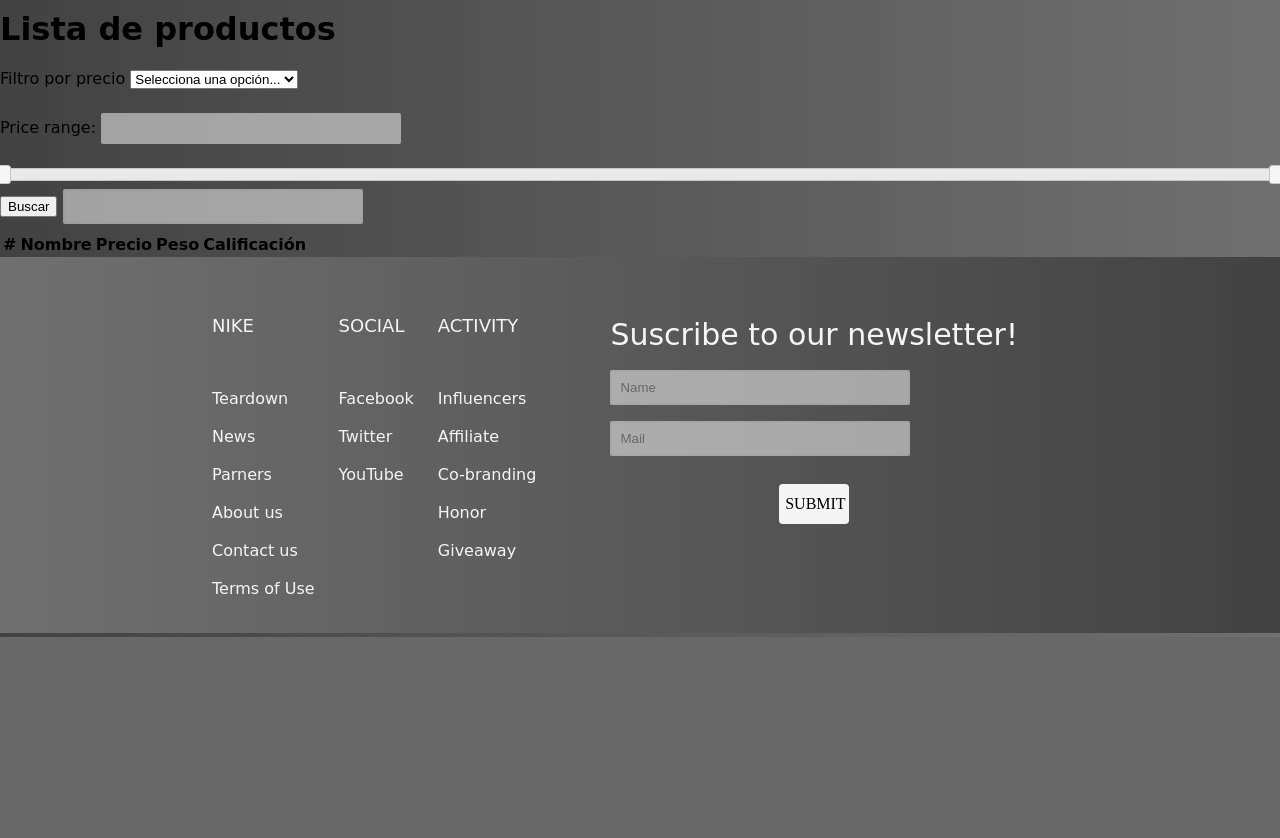
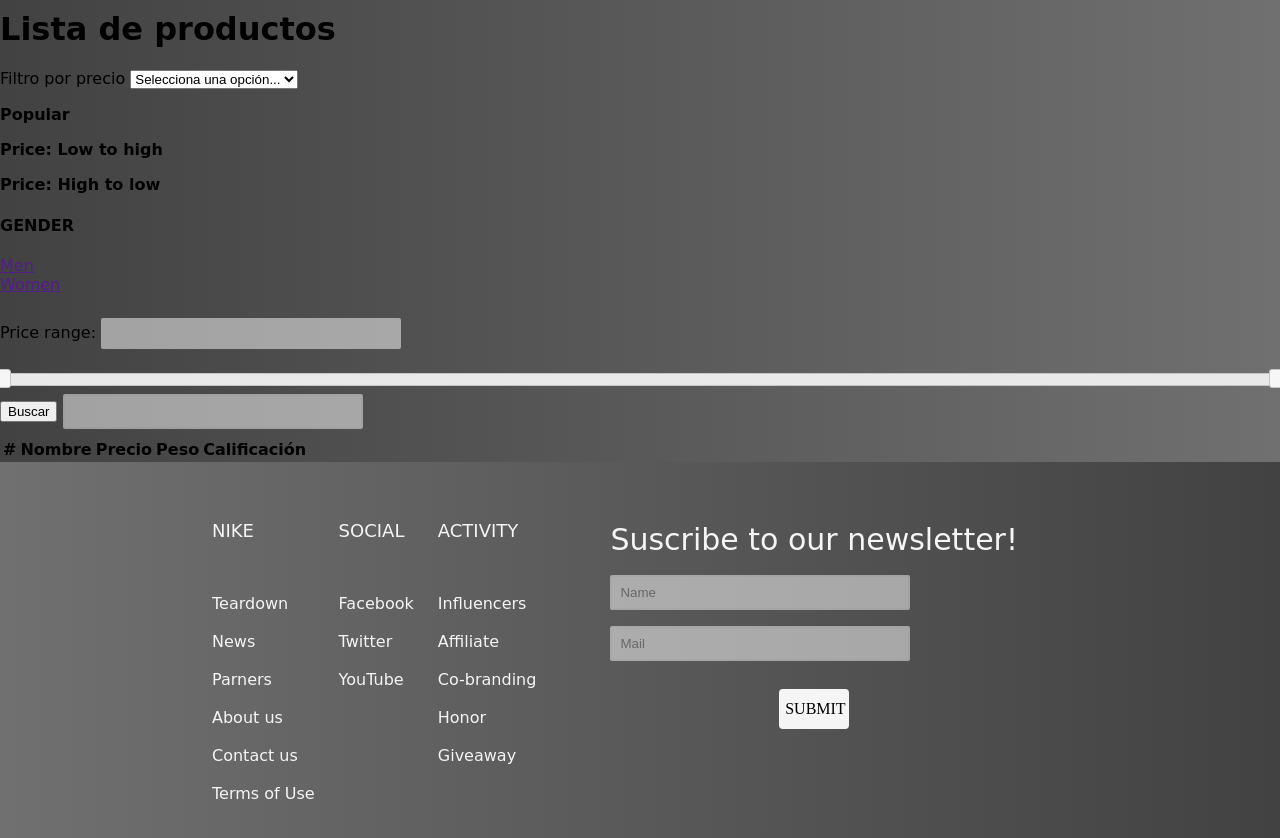
Before and after one commit to SebasCasti00/vaporfly2.0, a Node server app: template views/store.handlebars in a window 1280 px wide; the page is wider, and only the part inside the window is pictured. Shown: the part 163-1001 px from the top of that part. Before the commit the page ends 800 px from the top of that part, so only its background shows below. Run offline with Node 20, Linux system fonts and the light colour scheme; the template is opened without the code that fills it, so the values that code supplies are empty; some libraries are stand-ins or nearby versions; some web fonts are replaced.

Commit message:
functional but ugly without product page cause glitches

```diff
--- a/public/scripts/client.js
+++ b/public/scripts/client.js
@@ -1,3 +1,8 @@
+var men = document.querySelector('.filter__men');
+var women = document.querySelector('.filter__women');
+var low = document.querySelector('.order__low');
+var high = document.querySelector('.order__high');
+var rating = document.querySelector('.order__rating');
 
 // seleccionamos el elemento select
 var select = document.querySelector('select');
@@ -36,3 +41,33 @@ button.addEventListener('click', function(){
 
   location.href = url;
 });
+
+men.addEventListener('click', function (event) {
+  var url = location.pathname;
+  url = url + '?gender_=' + ['men'];
+  location.href = url;
+});
+
+women.addEventListener('click', function (event) {
+  var url = location.pathname;
+  url = url + '?gender_=' + ['women'];
+  location.href = url;
+});
+
+rating.addEventListener('click', function (event) {
+  var url = location.pathname;
+  url = url + '?sort=rating';
+  location.href = url;
+});
+
+low.addEventListener('click', function (event) {
+  var url = location.pathname;
+  url = url + '?sort=price_desc';
+  location.href = url;
+});
+
+high.addEventListener('click', function (event) {
+  var url = location.pathname;
+  url = url + '?sort=price_asc';
+  location.href = url;
+});
--- a/views/layouts/main.handlebars
+++ b/views/layouts/main.handlebars
@@ -25,6 +25,13 @@
                         <input type="text" placeholder="Search" class="mainnav__input">
                         <a href="#" class="mainnav__link">SEARCH</a>
                         <a href="#" class="mainnav__link">LOGIN</a>
+                        <div class="cart">
+      carrito: ($ <span class="cart__total">0</span>)
+      <button class="cart__btn">
+        0
+      </button>
+      <div class="cart__list"></div>
+    </div>
                     </section>
                 </div>
             </nav>
@@ -80,5 +87,6 @@
         </div>
 
     </footer>
+    <script src="/scripts/cart.js"></script>
 </body>
 </html>
--- a/views/product.handlebars
+++ b/views/product.handlebars
@@ -2,6 +2,8 @@
 <h3>Precio: {{price}}</h3>
 
 <img src="{{ img }}" alt="">
+
+<p>{{ description }}</p>
 
 <button class="product__add_to_cart"
   data-img="{{ img }}"
--- a/views/store.handlebars
+++ b/views/store.handlebars
@@ -13,6 +13,16 @@
 
   </select>
 
+<div class="order">
+            <p class="order__rating"><strong>Popular</strong></p>
+            <p class="order__low"><strong>Price: Low to high</strong></p>
+            <p class="order__high"><strong>Price: High to low</strong></p>
+        </div>
+  <ul>
+    <h4>GENDER</h4>
+    <li class="filter__men"><a href="">Men</a></li>
+    <li class="filter__women"><a href="">Women</a></li>
+  </ul>
   <p>
     <label for="amount">Price range:</label>
     <input type="text" id="amount" readonly style="border:0; color:#f6931f; font-weight:bold;">
@@ -40,7 +50,7 @@
       <tr>
         <td>{{ @index }}</td>
         <td>
-          <a href="/producto/{{ name }}/{{ _id }}">
+          <a href="/products/{{ name }}/{{ _id }}">
             {{ name }}
           </a>
         </td>
```
Also changed, not shown: routes.js (+39 -0 lines).
